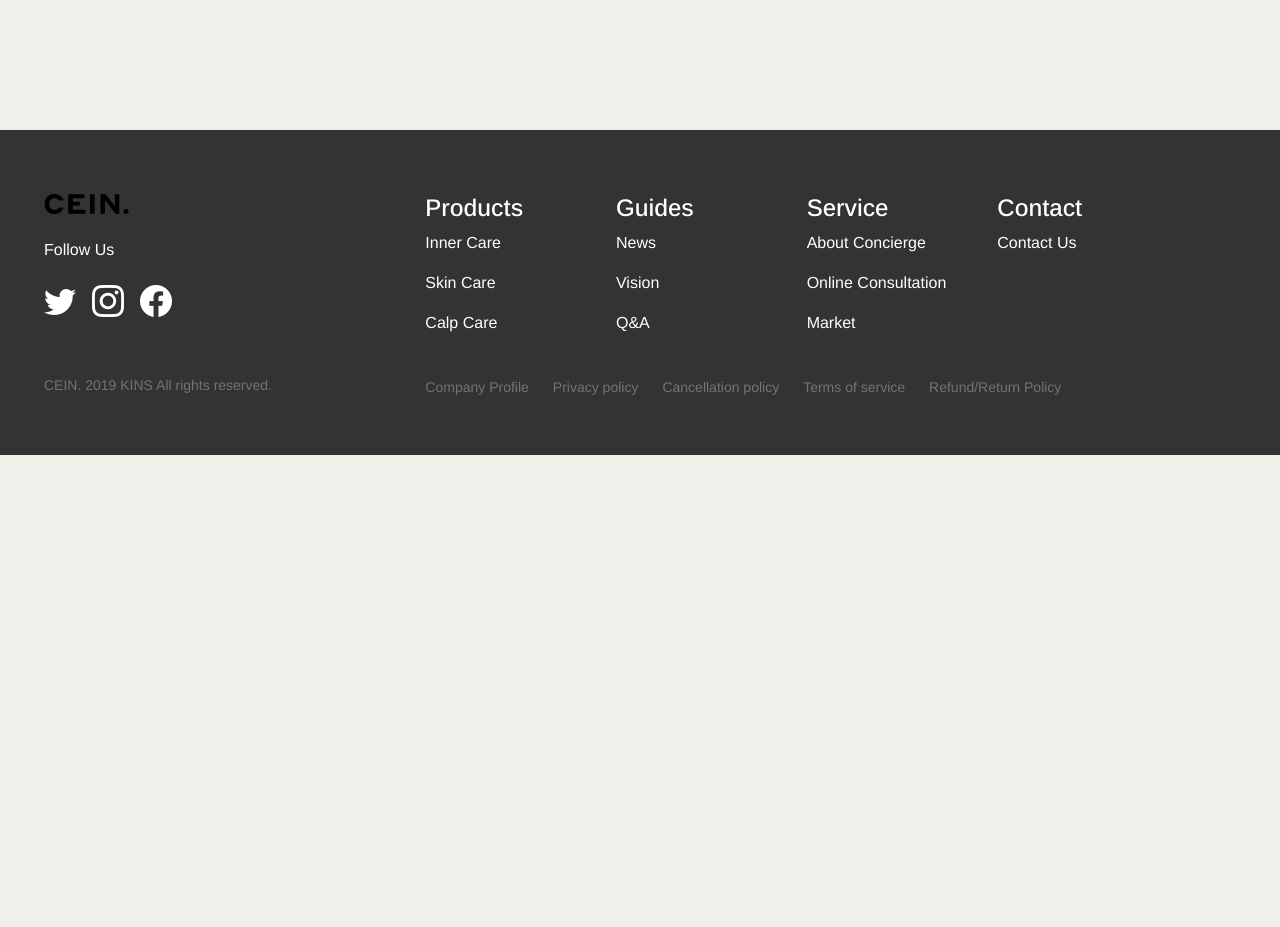
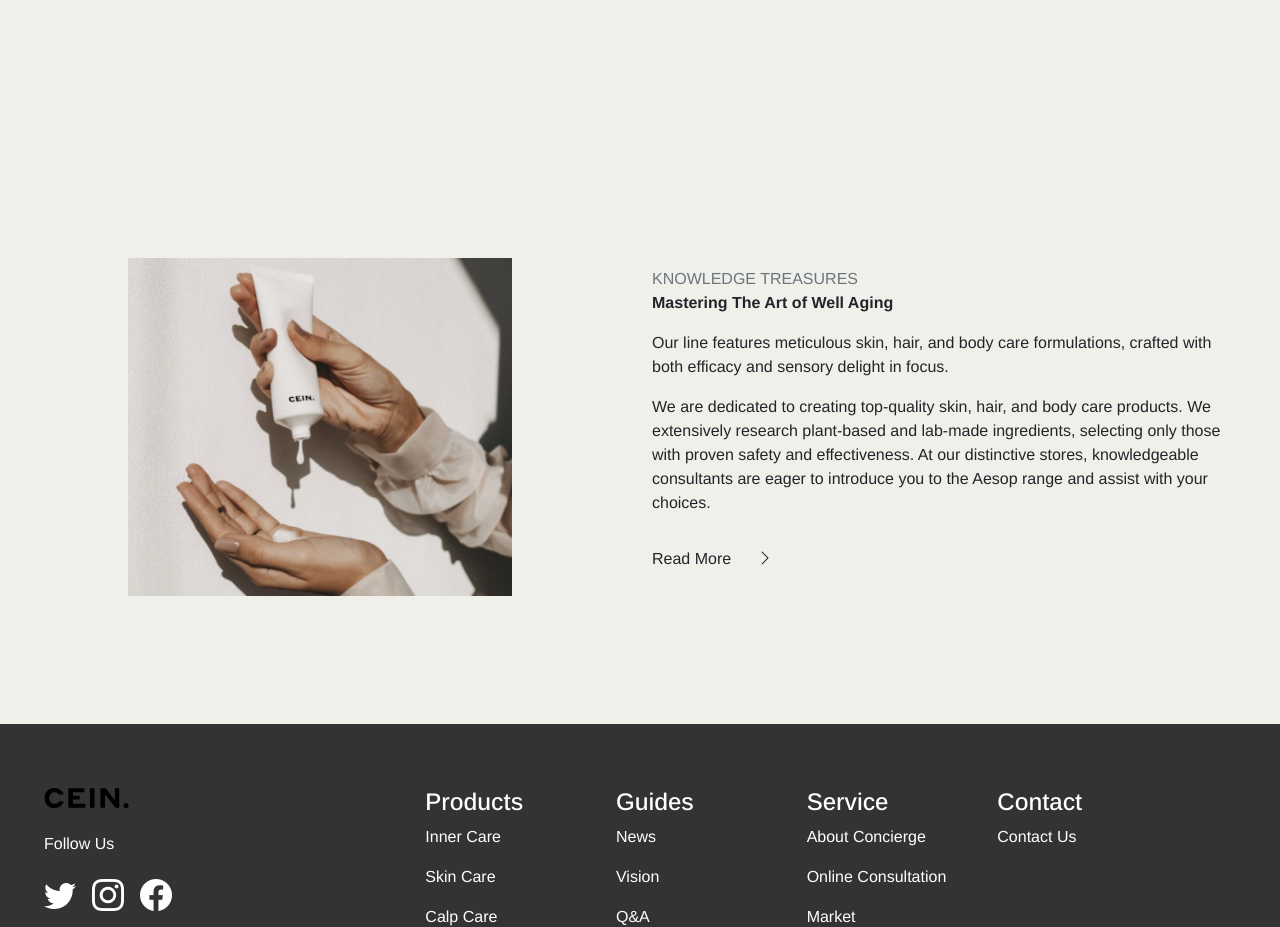
Before and after one commit to 1CL0UD/cein-react, a React (Vite) app: page /blog-listing in a window 1280 px wide. Shown: the part 1080-2007 px from the top of the page. Before the commit the page ends 1535 px from the top, so only its background shows below. Built offline with nearby package versions, Linux system fonts and the light colour scheme.

Commit message:
added featured blog post section

```diff
--- a/src/pages/blog/BlogListing.tsx
+++ b/src/pages/blog/BlogListing.tsx
@@ -1,4 +1,5 @@
 import HeroWindow from '../../components/shared/HeroWindow';
+import ButtonWithIcon from '../../components/ui/ButtonWithIcon';
 import JournalCard from '../../components/ui/JournalCard';
 import RootLayout from '../RootLayout';
 
@@ -14,6 +15,44 @@ const BlogListing = () => {
         <h1>Our Journal</h1>
         <div className="media-scroller snaps-inline">{journal}</div>
       </section>
+      <section className="container-fluid">
+        <div className="row">
+          <div className="col-md-6 about-us-img d-flex flex-column justify-content-center align-items-center">
+            <img
+              src="/img/blog/blog-listing-1.png"
+              alt="Journal Image"
+              className="w-100 h-100"
+            />
+          </div>
+          <div className="col-md-6 d-flex flex-column justify-content-center pe-5">
+            <p className="fs-6 text-secondary text-uppercase mb-0">
+              Knowledge Treasures
+            </p>
+            <p className="fs-6 fw-bold">Mastering The Art of Well Aging</p>
+            <p className="fs-6">
+              Our line features meticulous skin, hair, and body care
+              formulations, crafted with both efficacy and sensory delight in
+              focus.
+            </p>
+            <p className="fs-6">
+              We are dedicated to creating top-quality skin, hair, and body care
+              products. We extensively research plant-based and lab-made
+              ingredients, selecting only those with proven safety and
+              effectiveness. At our distinctive stores, knowledgeable
+              consultants are eager to introduce you to the Aesop range and
+              assist with your choices.
+            </p>
+            <div className="col-3">
+              <ButtonWithIcon
+                href={'/journal'}
+                dark={false}
+                border={false}
+                children={'Read More'}
+              />
+            </div>
+          </div>
+        </div>
+      </section>
     </RootLayout>
   );
 };
```
